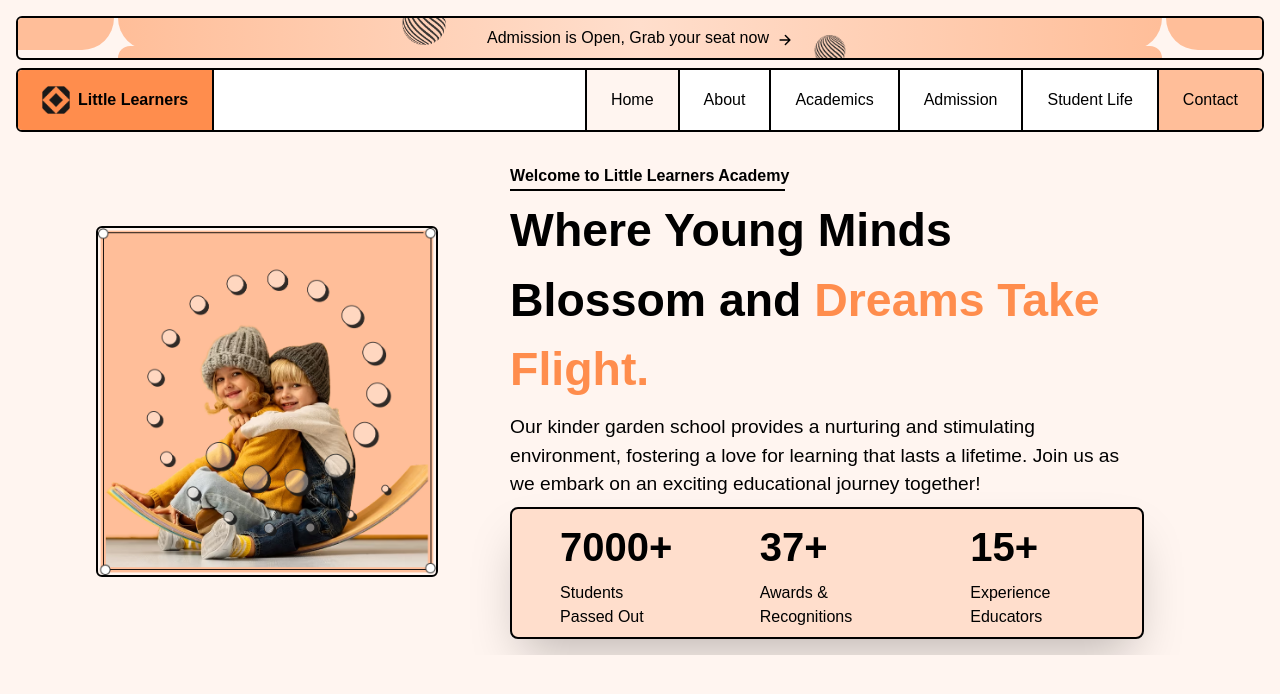
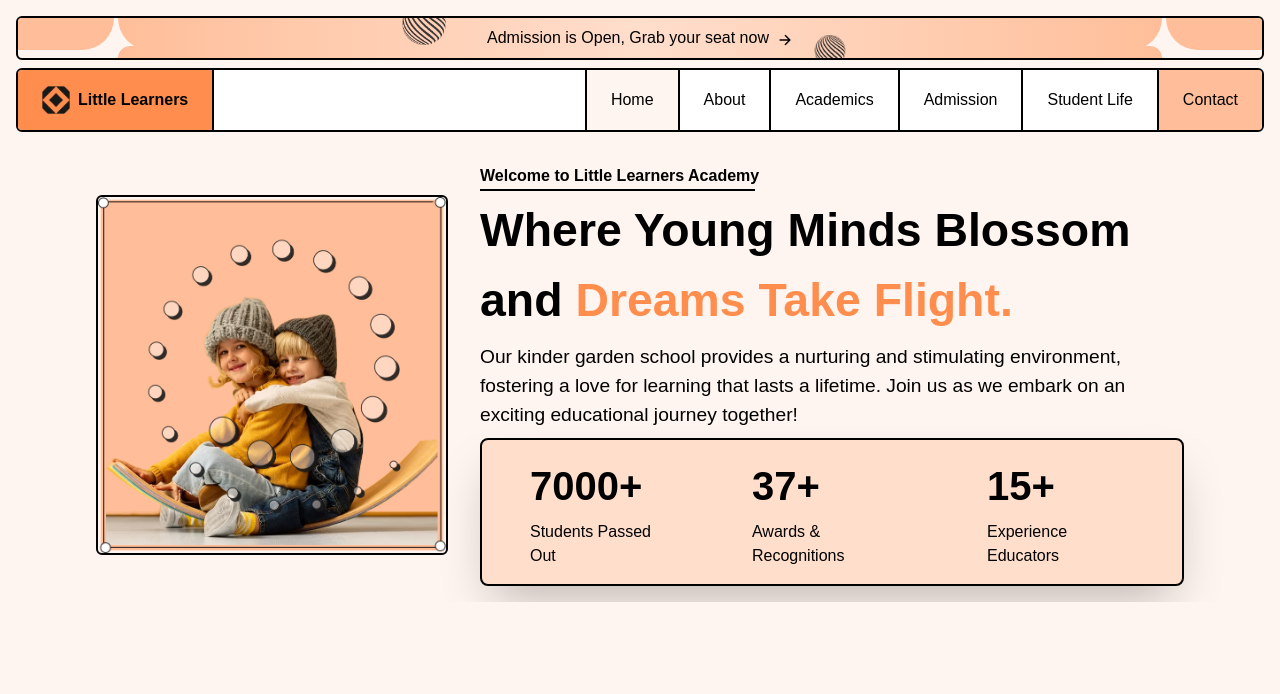
Before and after one commit to Abdelrahman0963/School-Education-Website, a React (Vite) app: page / in a window 1280 px wide. Shown: the top 694 px of the page. Built offline with nearby package versions, Linux system fonts and the light colour scheme.

Commit message:
refactor: improve layout and styling of HomePage component

```diff
--- a/src/pages/HomePage.tsx
+++ b/src/pages/HomePage.tsx
@@ -12,15 +12,15 @@ const HomePage = () => {
 
     return (
         <section className="!p-4 w-full overflow-hidden">
-            <div className="md:!px-20 !px-0 flex flex-col md:flex-row items-center  md:justify-between gap-8">
-                <picture className="md:w-1/2">
-                    <img className="md:w-full rounded-md border-2 border-black" src="/public/images/Image Container.png" alt="home" loading="eager" />
+            <div className="md:!px-20  flex flex-col md:flex-row items-center  md:justify-between gap-8">
+                <picture className="md:w-1/2 w-full">
+                    <img className="rounded-md border-2 border-black" src="/public/images/Image Container.png" alt="home" loading="eager" />
                 </picture>
-                <div className="flex flex-col gap-2 md:w-full !px-10">
+                <div className="flex flex-col gap-2 md:w-full w-full">
                     <p className="text-[.9rem]  md:text-[1rem] font-semibold relative  before:absolute before:bottom-[-.2rem] before:left-0 before:h-0.5 before:w-[17.2rem] before:bg-black">Welcome to Little Learners Academy</p>
                     <h2 className="md:text-[2.9rem] text-[1.8rem] font-bold font[var(--font-raleway)]">Where Young Minds Blossom and <span className="text-[var(--secondary-color)]">Dreams Take Flight.</span></h2>
                     <p className="text-[1.2rem] font-medium">Our kinder garden school provides a nurturing and stimulating environment, fostering a love for learning that lasts a lifetime. Join us as we embark on an exciting educational journey together!</p>
-                    <div className="flex items-start gap-4 md:gap-8 w-full rounded-lg bg-[var(--quaternary-color)]  shadow-2xl !px-6 !py-2 border-2 border-black">
+                    <div className="flex md:flex-row flex-col md:items-start items-center justify-center gap-8 w-full rounded-lg bg-[var(--quaternary-color)]  shadow-2xl !px-6 !py-4 border-2 border-black">
                         {statistics.map((stat, index) => (
                             <div key={index} className="flex flex-col items-start justify-center gap-1 !px-6">
                                 <h3 className="text-[2.5rem] font-bold ">{stat.value}+</h3>
```
